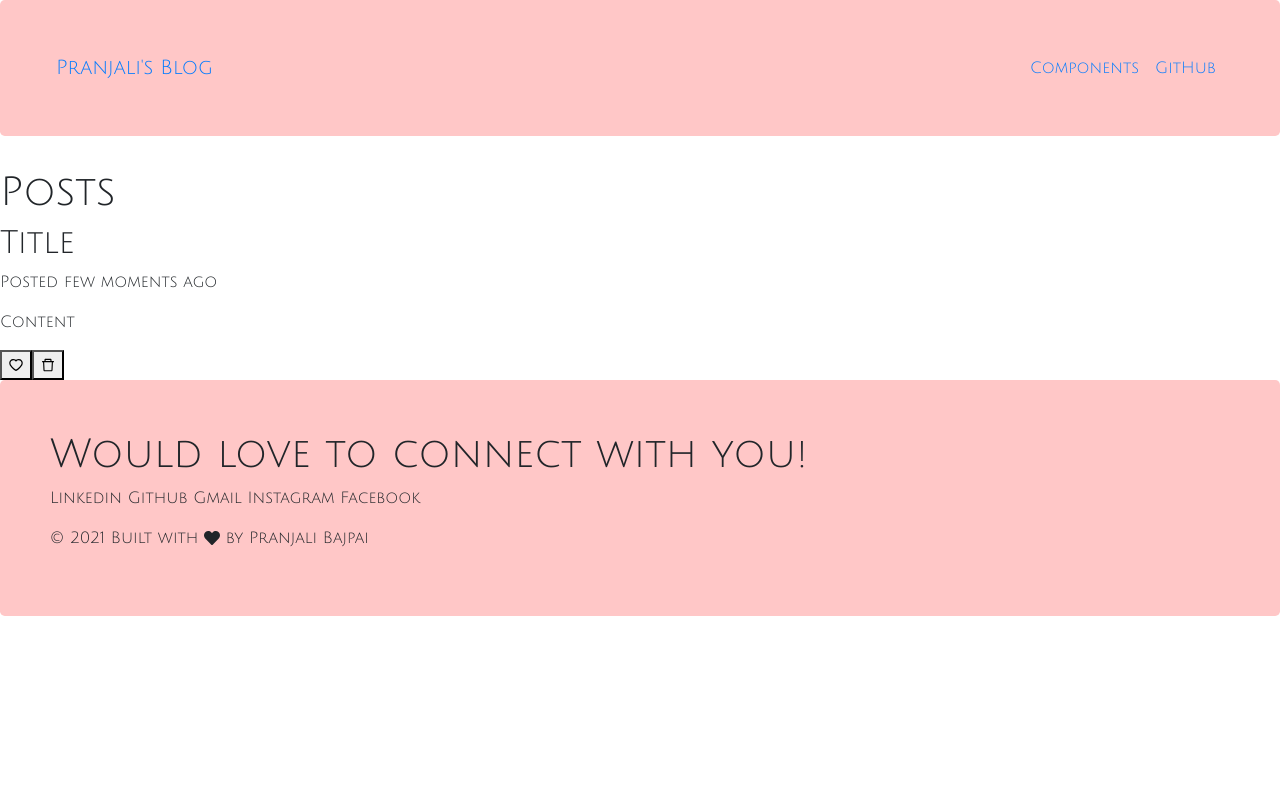
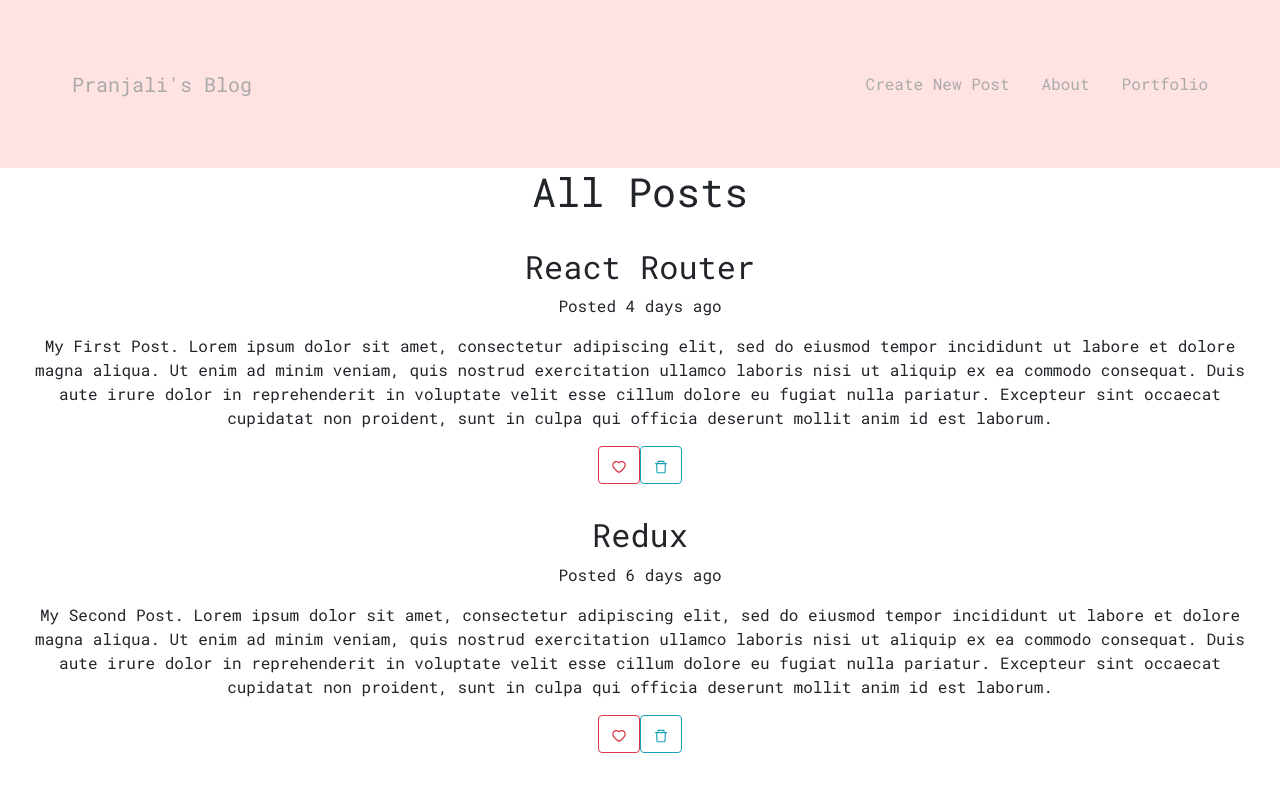
Before and after one commit to pranjalibajpai/blog-react, a React (Create React App) app: page / in a window 1280 px wide. Shown: the top 790 px of the page. Built offline with nearby package versions, Linux system fonts and the light colour scheme; the HTML template or start-up script is replaced by a standard one.

Commit message:
basic blog setup

```diff
--- a/package.json
+++ b/package.json
@@ -7,6 +7,7 @@
     "@testing-library/react": "^11.2.3",
     "@testing-library/user-event": "^12.6.2",
     "bootstrap": "^4.6.0",
+    "moment": "^2.29.1",
     "react": "^17.0.1",
     "react-dom": "^17.0.1",
     "react-icons": "^4.1.0",
--- a/src/App.css
+++ b/src/App.css
@@ -4,5 +4,5 @@
 @import url('https://fonts.googleapis.com/css?family=Inconsolata');
 
 *{
-    font-family: 'Julius Sans One';
+    font-family: 'Roboto Mono';
 }
--- a/src/App.js
+++ b/src/App.js
@@ -1,17 +1,24 @@
 import './App.css';
 import 'bootstrap/dist/css/bootstrap.min.css';
+import {BrowserRouter, Route, Switch} from 'react-router-dom';
 
 import Header from './components/Header/Header';
 import Posts from './components/Posts/Posts';
 import Footer from './components/Footer/Footer';
+import About from './components/About/About';
+import NotFound from './components/NotFound/NotFound';
 
 function App() {
   return (
-    <div>
-      <Header/ >
-      <Posts />
+    <BrowserRouter>
+       <Header/ >
+      <Switch>
+        <Route exact path="/" > <Posts /></Route>
+        <Route path="/about"><About /></Route>
+        <Route path="*"><NotFound /></Route>
+      </Switch>
       <Footer />
-    </div>
+    </BrowserRouter>
   );
 }
 
--- /dev/null
+++ b/src/components/About/About.js
@@ -0,0 +1,7 @@
+const About = () => {
+    return ( <div>
+        <h1>About Me</h1>
+    </div> );
+}
+
+export default About;
--- a/src/components/Header/Header.css
+++ b/src/components/Header/Header.css
@@ -1,4 +1,12 @@
 .header{
     padding: 40px;
-    background-color: #ffc7c7;
+    background-color: #ffe2e2;
 }
+a{
+    margin: 1rem;
+    color:#aaaaaa;
+}
+a:hover{
+    color:#7a7979;
+    text-decoration: underline #7a7979;
+}
--- a/src/components/Header/Header.js
+++ b/src/components/Header/Header.js
@@ -6,31 +6,34 @@ import {
   NavbarBrand,
   Nav,
   NavItem,
-  NavLink, Jumbotron
+  NavLink as NavLinkReact, Jumbotron
 } from 'reactstrap';
 import './Header.css';
 import {AiOutlineBars} from 'react-icons/ai';
-
+import {NavLink} from 'react-router-dom';
 const Header = () => {
     const [isOpen, setIsOpen] = useState(false);
     const toggle = () => setIsOpen(!isOpen);
     return (
-        <Jumbotron className="header">
+        <div className="header">
         <Navbar expand="md">
         <NavbarBrand href="/">Pranjali's Blog</NavbarBrand>
         <NavbarToggler onClick={toggle} ><AiOutlineBars /></NavbarToggler>
         <Collapse isOpen={isOpen} navbar>
           <Nav className="ml-auto" navbar>
             <NavItem>
-              <NavLink href="/components/">Components</NavLink>
+              <NavLink to="/" activeClassName="active" tag={NavLinkReact}>Create New Post</NavLink>
             </NavItem>
             <NavItem>
-              <NavLink href="https://github.com/reactstrap/reactstrap">GitHub</NavLink>
+              <NavLink to="/about" activeClassName="active" tag={NavLinkReact}>About</NavLink>
+            </NavItem>
+            <NavItem>
+              <a href="https://pranjalibajpai.netlify.app" activeClassName="active" tag={NavLinkReact}>Portfolio</a>
             </NavItem>
           </Nav>
         </Collapse>
       </Navbar>
-        </Jumbotron>
+        </div>
     );
 }
 
--- a/src/components/Posts/PostItem.js
+++ b/src/components/Posts/PostItem.js
@@ -1,18 +1,22 @@
 import {AiOutlineHeart, AiFillHeart, AiOutlineDelete} from 'react-icons/ai';
 import {useState} from 'react';
-const PostItem = () => {
+import{Button} from 'reactstrap';
+import moment from 'moment';
+import './Posts.css';
+
+const PostItem = ({title, date, content}) => {
     const[likeIcon, setLikeIcon] = useState(false);
 
     return (
-    <div>
+    <div className="post-item">
         <div>
-            <h2>Title</h2>
-            <p>Posted few moments ago </p>
+            <h2>{title}</h2>
+            <p>Posted {moment(date, 'DD/MM/YYYY').fromNow()} </p>
+
         </div>
-
-        <p>Content</p>
-        <button onClick={() => setLikeIcon(!likeIcon)}>{likeIcon? <AiFillHeart /> : <AiOutlineHeart />}</button>
-        <button><AiOutlineDelete /></button>
+        <p>{content}</p>
+        <Button color="danger" outline="true"onClick={() => setLikeIcon(!likeIcon)}>{likeIcon? <AiFillHeart /> : <AiOutlineHeart />}</Button>
+        <Button color="info" outline="true"><AiOutlineDelete /></Button>
     </div>
     );
 }
--- a/src/components/Posts/Posts.css
+++ b/src/components/Posts/Posts.css
@@ -0,0 +1,6 @@
+.posts{
+    text-align: center;
+}
+.post-item{
+    margin: 2rem;
+}
--- a/src/components/Posts/Posts.js
+++ b/src/components/Posts/Posts.js
@@ -1,9 +1,33 @@
 import PostItem from './PostItem';
+import './Posts.css';
+
+const posts = [
+    {
+        title: 'React Router',
+        date: '24/01/21',
+        content: 'My First Post. Lorem ipsum dolor sit amet, consectetur adipiscing elit, sed do eiusmod tempor incididunt ut labore et dolore magna aliqua. Ut enim ad minim veniam, quis nostrud exercitation ullamco laboris nisi ut aliquip ex ea commodo consequat. Duis aute irure dolor in reprehenderit in voluptate velit esse cillum dolore eu fugiat nulla pariatur. Excepteur sint occaecat cupidatat non proident, sunt in culpa qui officia deserunt mollit anim id est laborum.'
+    },
+    {
+        title: 'Redux',
+        date: '22/01/21',
+        content: 'My Second Post. Lorem ipsum dolor sit amet, consectetur adipiscing elit, sed do eiusmod tempor incididunt ut labore et dolore magna aliqua. Ut enim ad minim veniam, quis nostrud exercitation ullamco laboris nisi ut aliquip ex ea commodo consequat. Duis aute irure dolor in reprehenderit in voluptate velit esse cillum dolore eu fugiat nulla pariatur. Excepteur sint occaecat cupidatat non proident, sunt in culpa qui officia deserunt mollit anim id est laborum.'
+    },
+    {
+        title: 'Blog in React',
+        date: '22/01/21',
+        content: 'My Third Post. Lorem ipsum dolor sit amet, consectetur adipiscing elit, sed do eiusmod tempor incididunt ut labore et dolore magna aliqua. Ut enim ad minim veniam, quis nostrud exercitation ullamco laboris nisi ut aliquip ex ea commodo consequat. Duis aute irure dolor in reprehenderit in voluptate velit esse cillum dolore eu fugiat nulla pariatur. Excepteur sint occaecat cupidatat non proident, sunt in culpa qui officia deserunt mollit anim id est laborum.'
+    },
+    {
+        title: 'React Hooks',
+        date: '22/01/21',
+        content: 'My Fourth Post. Lorem ipsum dolor sit amet, consectetur adipiscing elit, sed do eiusmod tempor incididunt ut labore et dolore magna aliqua. Ut enim ad minim veniam, quis nostrud exercitation ullamco laboris nisi ut aliquip ex ea commodo consequat. Duis aute irure dolor in reprehenderit in voluptate velit esse cillum dolore eu fugiat nulla pariatur. Excepteur sint occaecat cupidatat non proident, sunt in culpa qui officia deserunt mollit anim id est laborum.'
+    }
+];
 const Posts = () => {
     return (
-    <div>
-        <h1>Posts</h1>
-        <PostItem />
+    <div className="posts">
+        <h1>All Posts</h1>
+        {posts.map(post => <PostItem title={post.title} date={post.date} content={post.content} />)}
     </div>
     );
 }
```
Also changed, not shown: src/components/About/About.css (added), 2 other files (tests, documents, lock files or other folders).
